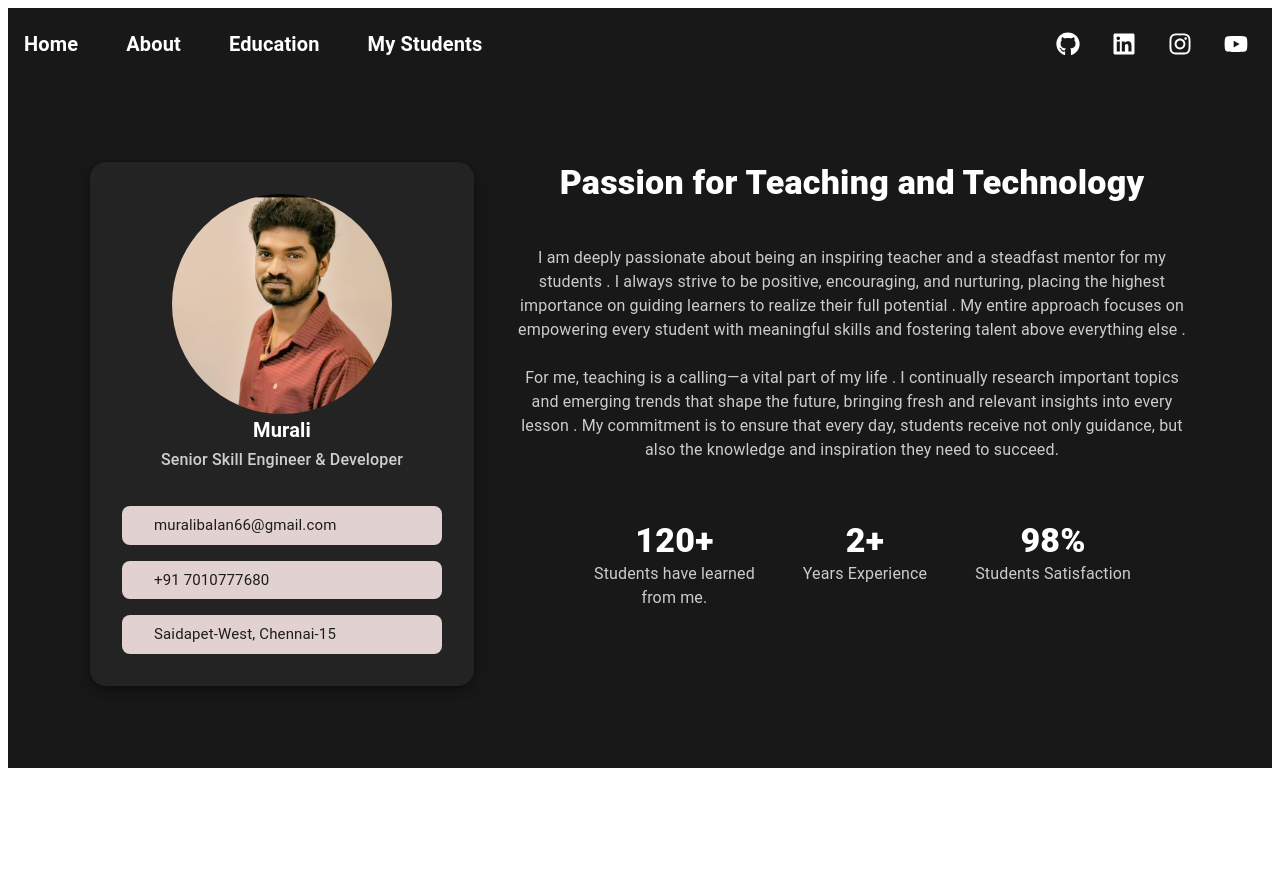
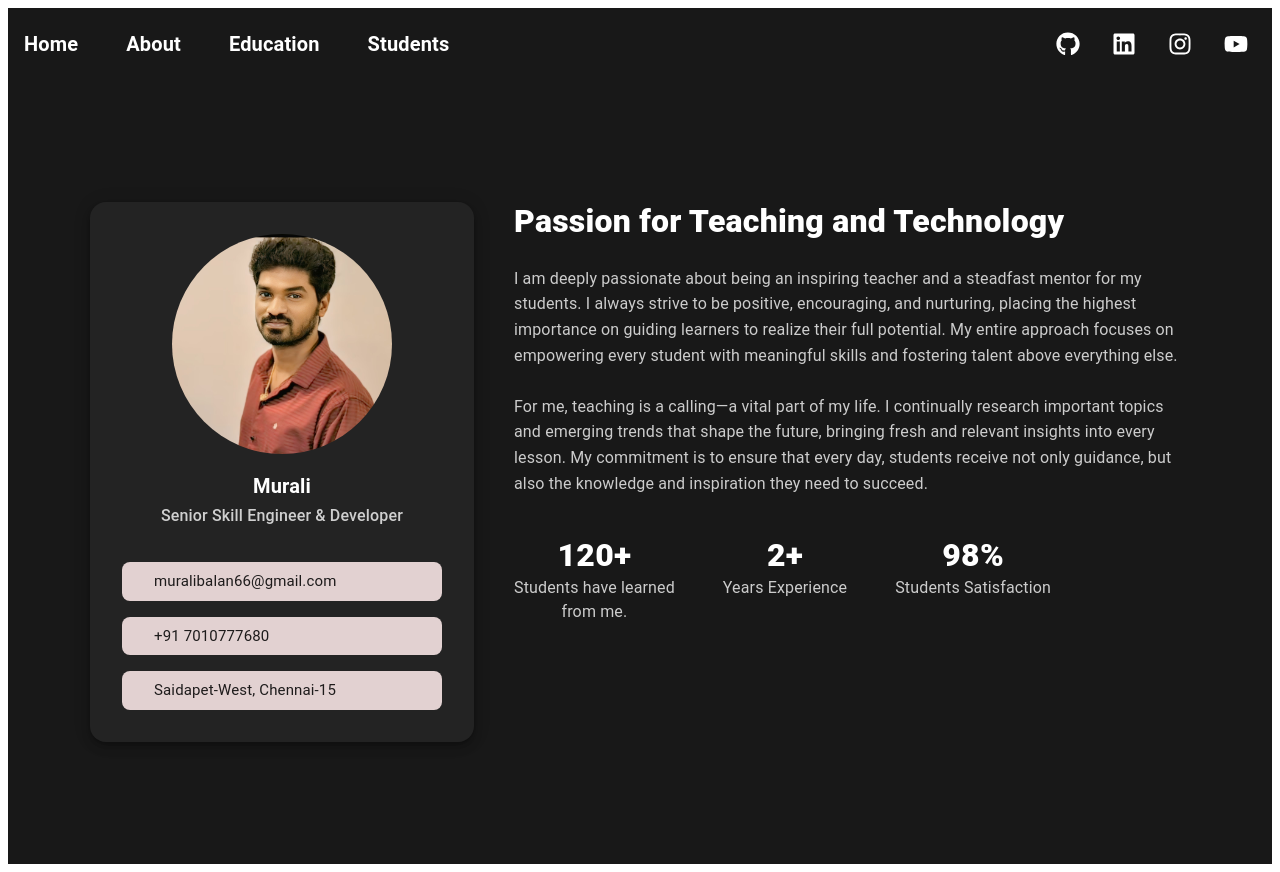
Before and after one commit to muralibalan/My_Official_Site, a React (Vite) app in the folder myProfile/: page /about in a window 1280 px wide. Before the commit the page ends 800 px from the top, so only its background shows below. Built offline with nearby package versions, Linux system fonts and the light colour scheme; some icons are missing.

Commit message:
added some responseve home and about

```diff
--- a/myProfile/src/App.jsx
+++ b/myProfile/src/App.jsx
@@ -15,7 +15,7 @@ function App() {
         <Route path="/" element={<Layout />}>
           <Route index element={<Home />} />
           <Route path="about" element={<About />} />
-          <Route path='/mystudents' element={<MyStudents/>}/>
+          <Route path='/students' element={<MyStudents/>}/>
           <Route path='/education' element={<Education/>}/>
         </Route>
       </Routes>
--- a/myProfile/src/components/Layout.jsx
+++ b/myProfile/src/components/Layout.jsx
@@ -1,26 +1,31 @@
-import React from 'react'
+import React, { useState } from 'react'
 import { Outlet, Link } from 'react-router-dom'
-import { Box, Typography, Stack, IconButton } from '@mui/material';
+import { Box, Typography, Stack, IconButton, Drawer, List, ListItem, ListItemText } from '@mui/material';
 import { FaGithub, FaLinkedin, FaInstagram, FaYoutube } from "react-icons/fa";
+import { useTheme, useMediaQuery } from '@mui/material';
+import MenuIcon from '@mui/icons-material/Menu';
 
 function Layout() {
-  //Link kaana Styles
+  const theme = useTheme();
+  const isMobile = useMediaQuery(theme.breakpoints.down("sm"));
+  const [drawerOpen, setDrawerOpen] = useState(false);
+
+  //Link styles
   const styleLink = {
     textDecoration: 'none',
     color: '#fff'
   }
-  //Link Text kaana styles
+
   const styleLinkText = {
     fontWeight: 600,
-                      fontWeight: 600,
-                      transition: 'all 0.3s ease', // Smooth transition for outline
+    transition: 'all 0.3s ease',
     '&:hover': {
       outline: '1px solid #cd3ecdff',
       padding: '5px',
       borderRadius: '10px',
     }
   }
-  //Icon kana Style
+
   const styleIcon = {
     color: "#fff",
     '&:hover': {
@@ -28,48 +33,54 @@ function Layout() {
     }
   }
 
+  // Drawer Links
+  const navLinks = [
+    { to: "/", text: "Home" },
+    { to: "/about", text: "About" },
+    { to: "/education", text: "Education" },
+    { to: "/students", text: "Students" },
+  ];
+
   return (
     <>
-      <Box sx={{ minHeight: '90vh',
+      <Box sx={{
+        minHeight: '90vh',
         bgcolor: '#181818',
         color: '#fff',
         display: 'flex',
         flexDirection: 'column',
         justifyContent: 'flex-start',
         alignItems: 'center',
-        textAlign: 'center', p: 2 }}>
+        textAlign: 'center',
+        p: 2
+      }}>
 
         {/* Top Navigation Row */}
-        <Box sx={{display: 'flex',
+        <Box sx={{
+          display: 'flex',
           flexDirection: 'row',
           justifyContent: 'space-between',
           width: '100%',
           alignItems: 'center'
         }}>
 
-          {/* Logo */}
-          {/* <Typography variant="h4" sx={{ fontWeight: 800 }}>
-            Murali Official Site
-          </Typography> */}
+          {/* Navigation - Desktop ku ethu */}
+          {!isMobile && (
+            <Stack direction="row" spacing={6}>
+              {navLinks.map((link, index) => (
+                <Link key={index} to={link.to} style={styleLink}>
+                  <Typography variant="h6" sx={styleLinkText}>{link.text}</Typography>
+                </Link>
+              ))}
+            </Stack>
+          )}
 
-          {/* Navigation */}
-          <Stack direction="row" spacing={6}>
-            <Link to="/" style={styleLink}>
-                <Typography variant="h6" sx={styleLinkText}>Home</Typography>
-            </Link>
-
-            <Link to="/about" style={styleLink}>
-                <Typography variant="h6" sx={styleLinkText}>About</Typography>
-            </Link>
-
-            <Link to="/education" style={styleLink}>
-                <Typography variant="h6" sx={styleLinkText}>Education</Typography>
-            </Link>
-
-            <Link to="/mystudents" style={styleLink}>
-                <Typography variant="h6" sx={styleLinkText}>My Students</Typography>
-            </Link>
-          </Stack>
+          {/* Mobile Menu Icon */}
+          {isMobile && (
+            <IconButton onClick={() => setDrawerOpen(true)} sx={{ color: "#fff" }}>
+              <MenuIcon />
+            </IconButton>
+          )}
 
           {/* Social Media Icons */}
           <Stack direction="row" spacing={2}>
@@ -88,8 +99,31 @@ function Layout() {
           </Stack>
         </Box>
 
+        {/* Drawer for Mobile */}
+        <Drawer
+          anchor="left"
+          open={drawerOpen}
+          onClose={() => setDrawerOpen(false)}
+          PaperProps={{ sx: { bgcolor: '#181818', color: '#fff', width: 200 } }}
+        >
+          <List>
+            {navLinks.map((link, index) => (
+              <ListItem
+                sx={{color : 'white'}}
+                button
+                key={index}
+                component={Link}
+                to={link.to}
+                onClick={() => setDrawerOpen(false)}
+              >
+                <ListItemText primary={link.text} />
+              </ListItem>
+            ))}
+          </List>
+        </Drawer>
+
         {/* Child Page Content */}
-        <Box sx={{ mt: 4, padding: 2, }}>
+        <Box sx={{ mt: 4, padding: 2 }}>
           <Outlet />
         </Box>
       </Box>
--- a/myProfile/src/components/navigations/About.jsx
+++ b/myProfile/src/components/navigations/About.jsx
@@ -1,5 +1,5 @@
 import React from 'react';
-import { Box, Typography, Button, Avatar, Card, Stack, TextField } from '@mui/material';
+import { Box, Typography, Avatar, Card, Stack } from '@mui/material';
 import MailOutlineIcon from '@mui/icons-material/MailOutline';
 import PhoneOutlinedIcon from '@mui/icons-material/PhoneOutlined';
 import LocationOnOutlinedIcon from '@mui/icons-material/LocationOnOutlined';
@@ -12,91 +12,143 @@ const About = () => {
     bgcolor: '#e2d1d1ff',
     borderRadius: 2,
     px: 2,
-                        py: 1
-  }
+    py: 1,
+  };
+
   return (
-    <Box sx={{ minHeight: '78vh',
+    <Box
+      sx={{
+        minHeight: '78vh',
         bgcolor: '#181818',
         color: '#fff',
         display: 'flex',
         alignItems: 'center',
         justifyContent: 'center',
-              px: 3 }}>
-
-      <Stack direction={{ xs: "column", md: "row" }}
-              spacing={5}
-              sx={{ width: '100%', maxWidth: 1100 }}>
-
+        px: { xs: 2, md: 3 },
+        py: { xs: 4, md: 6 },
+      }}
+    >
+      <Stack
+        direction={{ xs: 'column', md: 'row' }}
+        spacing={{ xs: 4, md: 5 }}
+        sx={{ width: '100%', maxWidth: 1100 }}
+      >
         {/* My Profile Card */}
-        <Card sx={{ bgcolor: '#232323',
-                    p: 4,
+        <Card
+          sx={{
+            bgcolor: '#232323',
+            p: { xs: 3, md: 4 },
             borderRadius: 4,
-                    minWidth: 320,
+            minWidth: { xs: '100%', sm: 320 },
             boxShadow: 6,
             display: 'flex',
             flexDirection: 'column',
-                    alignItems: 'center' }}>
+            alignItems: 'center',
+          }}
+        >
           <Avatar
             src="/images/Murali3.jpg"
             alt="Murali"
-            sx={{ width: 220, height: 220,  }}
+            sx={{ width: { xs: 160, sm: 200, md: 220 }, height: { xs: 160, sm: 200, md: 220 } }}
           />
 
-          <Typography variant="h6" sx={{ fontWeight: 700, color:'white' }}>
+          <Typography
+            variant="h6"
+            sx={{ fontWeight: 700, color: 'white', mt: 2, fontSize: { xs: '1rem', md: '1.25rem' } }}
+          >
             Murali
           </Typography>
 
-          <Typography variant="subtitle1" sx={{ color: '#cfcfcf', fontWeight: 500, mb: 3 }}>
+          <Typography
+            variant="subtitle1"
+            sx={{ color: '#cfcfcf', fontWeight: 500, mb: 3, textAlign: 'center', fontSize: { xs: '0.9rem', md: '1rem' } }}
+          >
             Senior Skill Engineer & Developer
           </Typography>
 
           <Stack spacing={2} sx={{ width: '100%', mt: 1 }}>
-
             <Box sx={profileText}>
-              <MailOutlineIcon sx={{ mr: 1, fontSize: 22 }} />
-              <Typography sx={{ fontSize: 15 }}>muralibalan66@gmail.com</Typography>
+              <MailOutlineIcon sx={{ mr: 1, fontSize: 20 }} />
+              <Typography sx={{ fontSize: { xs: 13, sm: 15 } }}>muralibalan66@gmail.com</Typography>
             </Box>
 
             <Box sx={profileText}>
-              <PhoneOutlinedIcon sx={{ mr: 1, fontSize: 22 }} />
-              <Typography sx={{ fontSize: 15 }}>+91 7010777680</Typography>
+              <PhoneOutlinedIcon sx={{ mr: 1, fontSize: 20 }} />
+              <Typography sx={{ fontSize: { xs: 13, sm: 15 } }}>+91 7010777680</Typography>
             </Box>
 
             <Box sx={profileText}>
-              <LocationOnOutlinedIcon sx={{ mr: 1, fontSize: 22 }} />
-              <Typography sx={{ fontSize: 15 }}>Saidapet-West, Chennai-15</Typography>
+              <LocationOnOutlinedIcon sx={{ mr: 1, fontSize: 20 }} />
+              <Typography sx={{ fontSize: { xs: 13, sm: 15 } }}>Saidapet-West, Chennai-15</Typography>
             </Box>
-
           </Stack>
         </Card>
 
         {/* About Details */}
         <Box sx={{ flex: 1 }}>
+          <Typography
+            variant="h4"
+            sx={{
+              fontWeight: 800,
+              fontSize: { xs: '1.5rem', sm: '1.8rem', md: '2rem' },
+              textAlign: { xs: 'center', md: 'left' },
+            }}
+          >
+            Passion for Teaching and Technology
+          </Typography>
 
-          <Typography variant="h4" sx={{ fontWeight: 800 }}>
-            Passion for Teaching and Technology
-          </Typography> <br />
-
-          <Typography variant="body1" sx={{ mt: 3, color: '#ccc' }}>
-            I am deeply passionate about being an inspiring teacher and a steadfast mentor for my students . I always strive to be positive, encouraging, and nurturing, placing the highest importance on guiding learners to realize their full potential . My entire approach focuses on empowering every student with meaningful skills and fostering talent above everything else .<br/><br/>
-           For me, teaching is a calling—a vital part of my life . I continually research important topics and emerging trends that shape the future, bringing fresh and relevant insights into every lesson . My commitment is to ensure that every day, students receive not only guidance, but also the knowledge and inspiration they need to succeed.
+          <Typography
+            variant="body1"
+            sx={{
+              mt: 3,
+              color: '#ccc',
+              fontSize: { xs: '0.9rem', md: '1rem' },
+              textAlign: { xs: 'center', md: 'left' },
+              lineHeight: 1.6,
+            }}
+          >
+            I am deeply passionate about being an inspiring teacher and a steadfast mentor for my students. I always strive
+            to be positive, encouraging, and nurturing, placing the highest importance on guiding learners to realize their
+            full potential. My entire approach focuses on empowering every student with meaningful skills and fostering
+            talent above everything else.
+            <br />
+            <br />
+            For me, teaching is a calling—a vital part of my life. I continually research important topics and emerging
+            trends that shape the future, bringing fresh and relevant insights into every lesson. My commitment is to ensure
+            that every day, students receive not only guidance, but also the knowledge and inspiration they need to succeed.
           </Typography>
-          <br />
 
           {/* Stats */}
+          <Stack
+            direction={{ xs: 'column', sm: 'row' }}
+            spacing={{ xs: 3, sm: 6 }}
+            sx={{ mt: 5, justifyContent: { xs: 'center', sm: 'flex-start' }, alignItems: { xs: 'center', sm: 'flex-start' } }}
+          >
+            <Box sx={{ textAlign: 'center' }}>
+              <Typography variant="h4" sx={{ fontWeight: 800, fontSize: { xs: '1.5rem', md: '2rem' } }}>
+                120+
+              </Typography>
+              <Typography sx={{ color: '#ccc', fontSize: { xs: '0.85rem', md: '1rem' } }}>
+                Students have learned
+                <br />
+                from me.
+              </Typography>
+            </Box>
 
-          <Stack direction="row" spacing={6} sx={{ mt: 5, pl:10 }}>
-            <Box sx={{ textAlign: "center" }}>
-              <Typography variant="h4" sx={{ fontWeight: 800 }}>120+</Typography>
-              <Typography sx={{ color: "#ccc" }}>Students have learned<br />from me.</Typography>
+            <Box sx={{ textAlign: 'center' }}>
+              <Typography variant="h4" sx={{ fontWeight: 800, fontSize: { xs: '1.5rem', md: '2rem' } }}>
+                2+
+              </Typography>
+              <Typography sx={{ color: '#ccc', fontSize: { xs: '0.85rem', md: '1rem' } }}>Years Experience</Typography>
             </Box>
-            <Box sx={{ textAlign: "center" }}>
-              <Typography variant="h4" sx={{ fontWeight: 800 }}>2+</Typography>
-              <Typography sx={{ color: "#ccc" }}>Years Experience</Typography>
-            </Box>
-            <Box sx={{ textAlign: "center" }}>
-              <Typography variant="h4" sx={{ fontWeight: 800 }}>98%</Typography>
-              <Typography sx={{ color: "#ccc" }}>Students Satisfaction</Typography>
+
+            <Box sx={{ textAlign: 'center' }}>
+              <Typography variant="h4" sx={{ fontWeight: 800, fontSize: { xs: '1.5rem', md: '2rem' } }}>
+                98%
+              </Typography>
+              <Typography sx={{ color: '#ccc', fontSize: { xs: '0.85rem', md: '1rem' } }}>
+                Students Satisfaction
+              </Typography>
             </Box>
           </Stack>
         </Box>
```
Also changed, not shown: myProfile/src/components/navigations/Home.jsx (+93 -29 lines), myProfile/src/assets/img/file.txt (deleted). Lines whose indentation alone changed are shown as unchanged.
